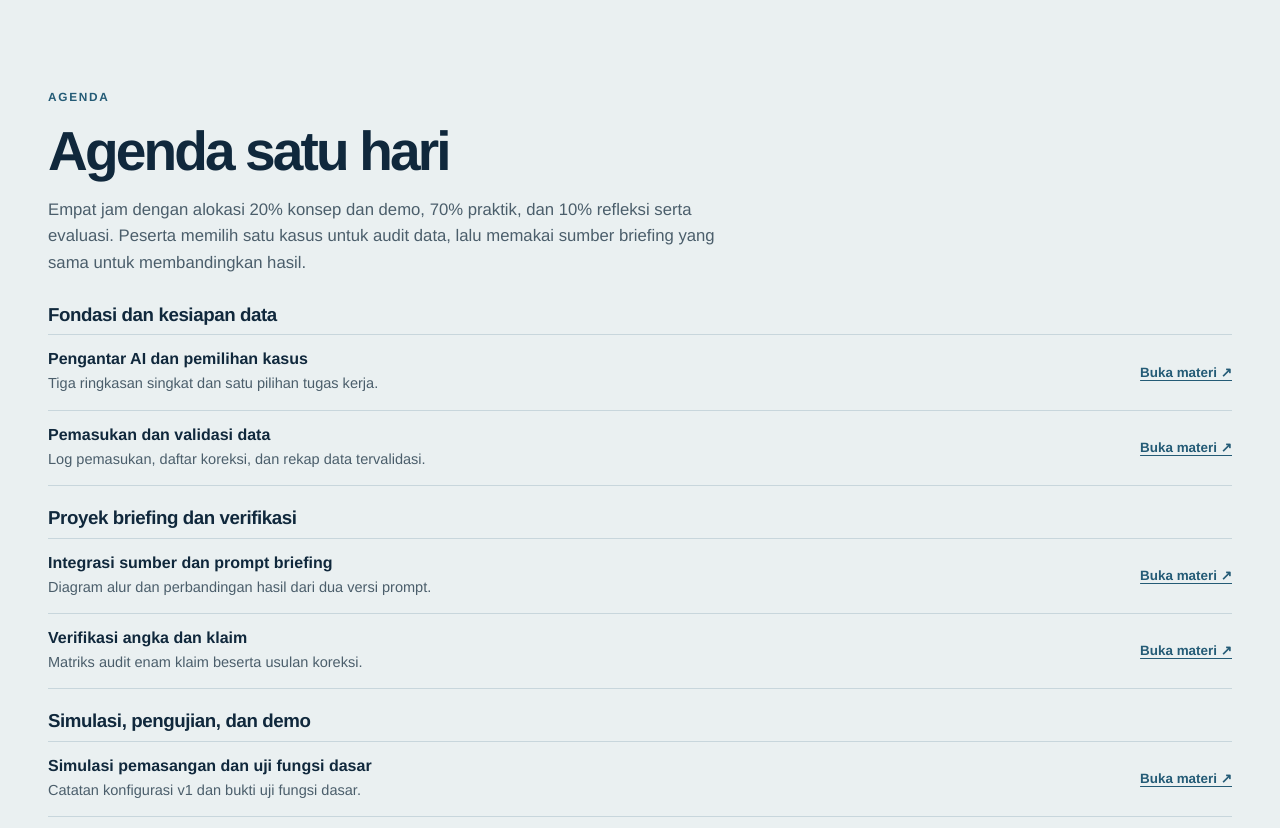
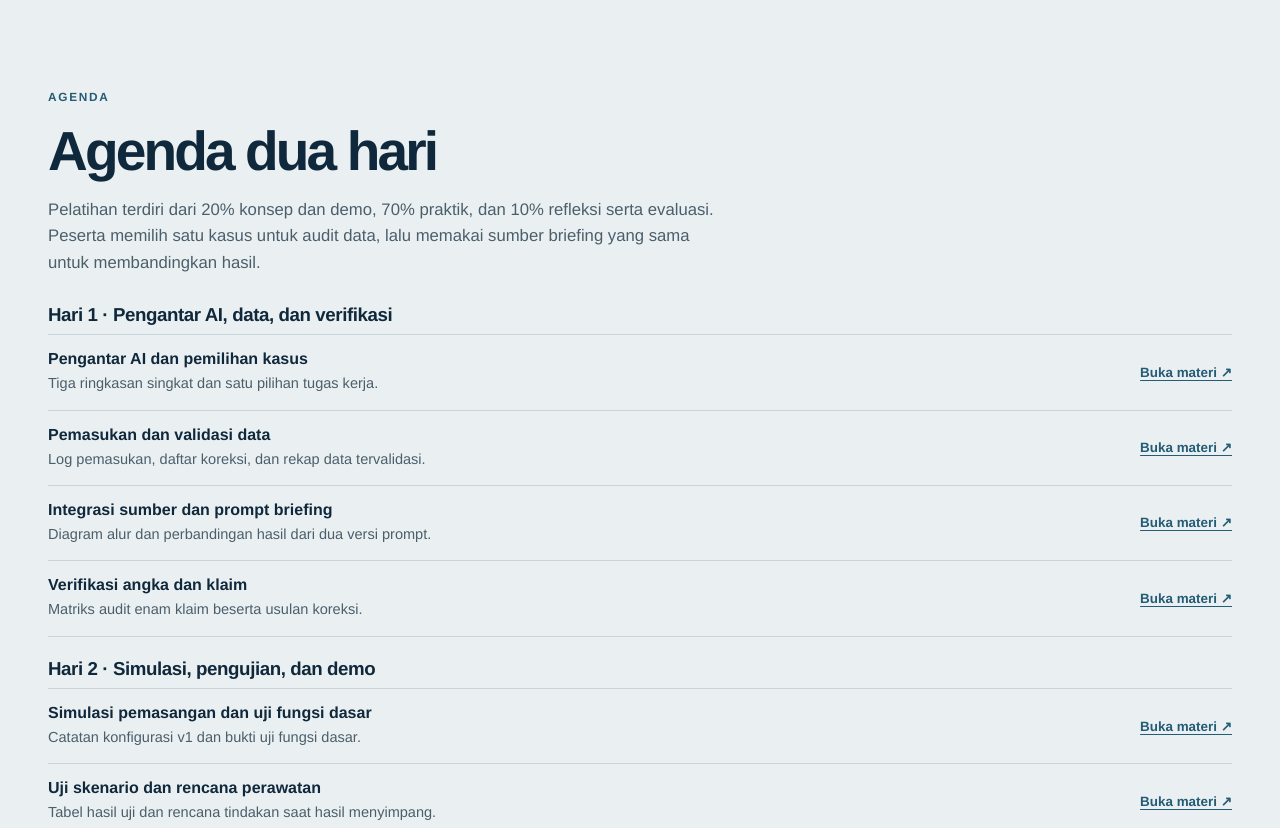
Before and after one commit to syahrizal-as/ai-icc, a plain HTML site: page dist/index.html in a window 1280 px wide. Shown: the part 1420-2248 px from the top of the page. Drawn offline with Linux system fonts and the light colour scheme.

Commit message:
Update Site source

```diff
--- a/dist/content.js
+++ b/dist/content.js
@@ -48,7 +48,7 @@ const datasetPrompt = [
 
 const masterPrompt = [
   'Buat paket “Paket Materi PBK AI Praktis — Bank Indonesia” dalam Bahasa Indonesia. Gunakan satu agenda, workbook, rubrik dan standar bukti untuk seluruh kelompok, termasuk satu peserta berlatar Dosen Fakultas Dakwah dan Komunikasi. Variasikan konteks kasus, data, istilah, dan bentuk artefak individual.',
-  'Profil: [JUMLAH PESERTA], [FUNGSI PEKERJAAN], [BIDANG DOSEN]. Durasi dan fasilitas: [DURASI], [PLATFORM AI], [LAPTOP, INTERNET, AKUN]. Jika informasi belum ada, tandai PERLU KONFIRMASI. Susun satu sesi empat jam. Gunakan pola kenali, lihat contoh, coba sendiri, dan cek pemahaman. Letakkan tautan bahan unduh dekat prompt masing-masing.',
+  'Profil: [JUMLAH PESERTA], [FUNGSI PEKERJAAN], [BIDANG DOSEN]. Fasilitas: [PLATFORM AI], [LAPTOP, INTERNET, AKUN]. Jika informasi belum ada, tandai PERLU KONFIRMASI. Susun agenda berdasarkan Hari 1 dan Hari 2 dengan urutan kegiatan. Gunakan pola kenali, lihat contoh, coba sendiri, dan cek pemahaman. Letakkan tautan bahan unduh dekat prompt masing-masing.',
   'Gunakan skema klaster LSP Ditekindo SKEMA.14.01/AI/VII/2025, Penerapan Artificial Intelligence (AI) Untuk Proses Data. Enam unit formal:',
   units.map(([code, title]) => code + ' ' + title).join('\n'),
   'Jika dokumen elemen/KUK/MUK resmi belum tersedia, petakan pada tingkat unit dan tandai VALIDASI ASESOR/LSP DIPERLUKAN. Keputusan kompetensi dan MUK final merupakan kewenangan asesor/LSP.',
--- a/dist/index.html
+++ b/dist/index.html
@@ -44,7 +44,7 @@
     </div>
     <div class="facts-band">
       <dl class="wrap facts">
-        <div><dt>4 jam</dt><dd>Pelatihan satu hari</dd></div>
+        <div><dt>2 hari</dt><dd>Pelatihan</dd></div>
         <div><dt>70%</dt><dd>Alokasi waktu praktik</dd></div>
         <div><dt>6 unit</dt><dd>Acuan kompetensi</dd></div>
         <div><dt>1 proyek</dt><dd>Portofolio tiap peserta</dd></div>
@@ -70,8 +70,8 @@
       <div class="wrap section">
         <div class="section-lead">
           <p class="eyebrow">AGENDA</p>
-          <h2 id="agenda-title">Agenda satu hari</h2>
-          <p>Empat jam dengan alokasi 20% konsep dan demo, 70% praktik, dan 10% refleksi serta evaluasi. Peserta memilih satu kasus untuk audit data, lalu memakai sumber briefing yang sama untuk membandingkan hasil.</p>
+          <h2 id="agenda-title">Agenda dua hari</h2>
+          <p>Pelatihan terdiri dari 20% konsep dan demo, 70% praktik, dan 10% refleksi serta evaluasi. Peserta memilih satu kasus untuk audit data, lalu memakai sumber briefing yang sama untuk membandingkan hasil.</p>
         </div>
         <div id="agenda-panel"></div>
       </div>
@@ -148,7 +148,7 @@
     <section class="wrap section operational" aria-labelledby="operasional-title">
       <div class="section-lead"><h2 id="operasional-title">Panduan instruktur</h2></div>
       <div class="accordion guidance">
-        <details><summary>Alur fasilitasi kelas empat jam</summary><div class="guidance-body"><p>Gunakan sekitar seperempat sesi untuk fondasi dan audit data, seperempat untuk integrasi dan verifikasi, lalu separuh untuk simulasi, uji ulang, dan demo. Awali tiap bagian dengan satu contoh yang dikerjakan bersama.</p><p>Titik cek pertama: peserta mencatat sumber dan menemukan masalah CSV. Titik cek kedua: peserta menunjukkan koreksi skor LY-003 dan rujukannya. Titik cek ketiga: peserta menyimpan bukti T01, T03, serta T06. Bagikan skenario lain antarpasangan, lalu gunakan demo berpasangan untuk meninjau hasil.</p></div></details>
+        <details><summary>Alur fasilitasi dua hari</summary><div class="guidance-body"><p>Pada hari pertama, mulai dengan contoh bersama. Bimbing peserta mengaudit CSV, membandingkan dua versi prompt, dan menunjukkan koreksi skor LY-003 beserta rujukannya.</p><p>Pada hari kedua, peserta memasang prototipe latihan, menjalankan T01, T03, dan T06, lalu menyimpan bukti perbaikan dan uji ulang. Bagikan skenario lain antarpasangan dan akhiri dengan demo berpasangan.</p></div></details>
         <details><summary>Paket dataset dan perlindungan data</summary><div class="guidance-body"><p>Empat CSV sintetis tersedia pada blok validasi. Aturan dan kamus data ada di prompt audit. Untuk blok selanjutnya, gunakan sumber briefing tervalidasi, konfigurasi, dan skenario yang ditautkan dekat prompt masing-masing.</p><p>Gunakan data sintetis atau sumber publik yang sah. Jika data terlarang terlanjur digunakan, hentikan praktik, batasi penyebaran, catat insiden tanpa menyalin isinya, laporkan ke penanggung jawab, dan ikuti prosedur penghapusan.</p></div></details>
         <details><summary>Rencana luring</summary><div class="guidance-body"><p>Unduh bahan sebelum kelas, termasuk <a href="bahan/hasil-simulasi-luring.txt" download>contoh hasil uji luring</a>. Peserta tetap mengaudit data, memeriksa klaim, menelaah prompt, dan merevisi rancangan. Tandai eksekusi AI langsung sebagai belum diobservasi.</p></div></details>
         <details><summary>Penyesuaian MUK dan asesmen</summary><div class="guidance-body"><p>Susun satu draf MUK dengan variasi kasus individual. Petakan butir ke elemen dan KUK resmi. Kumpulkan bukti lewat observasi, portofolio, simulasi, dan pertanyaan. Nilai tindakan dan jejak pemeriksaan peserta. Catat versi perubahan serta ajukan persetujuan LSP.</p></div></details>
--- a/dist/lessons.js
+++ b/dist/lessons.js
@@ -178,7 +178,6 @@ const modules = [
 ];
 
 const agenda = [
-  ['Fondasi dan kesiapan data', modules.slice(0, 2)],
-  ['Proyek briefing dan verifikasi', modules.slice(2, 4)],
-  ['Simulasi, pengujian, dan demo', modules.slice(4)]
+  ['Hari 1 · Pengantar AI, data, dan verifikasi', modules.slice(0, 4)],
+  ['Hari 2 · Simulasi, pengujian, dan demo', modules.slice(4)]
 ];
```
